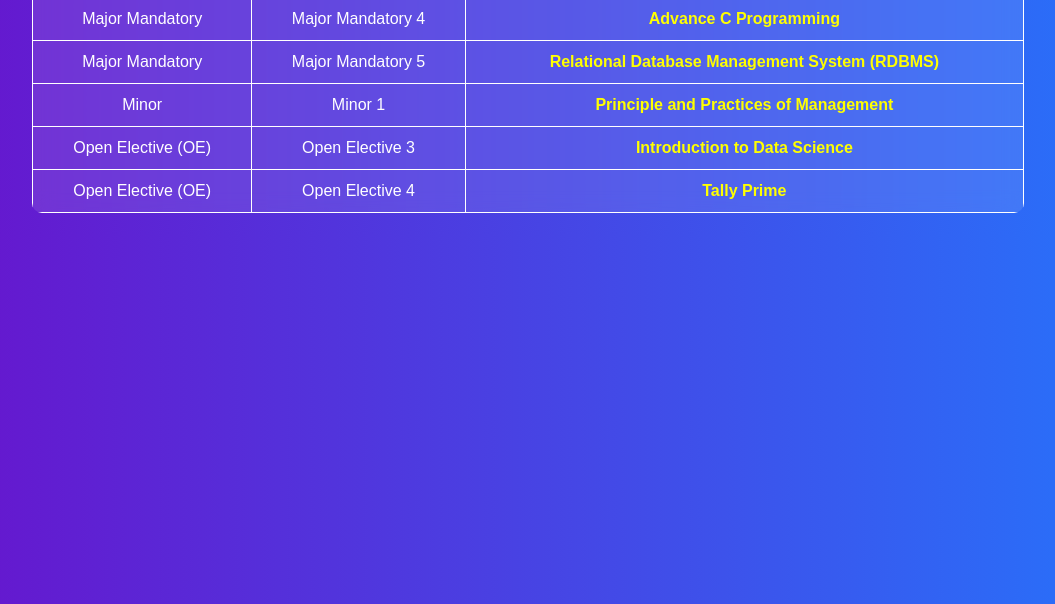
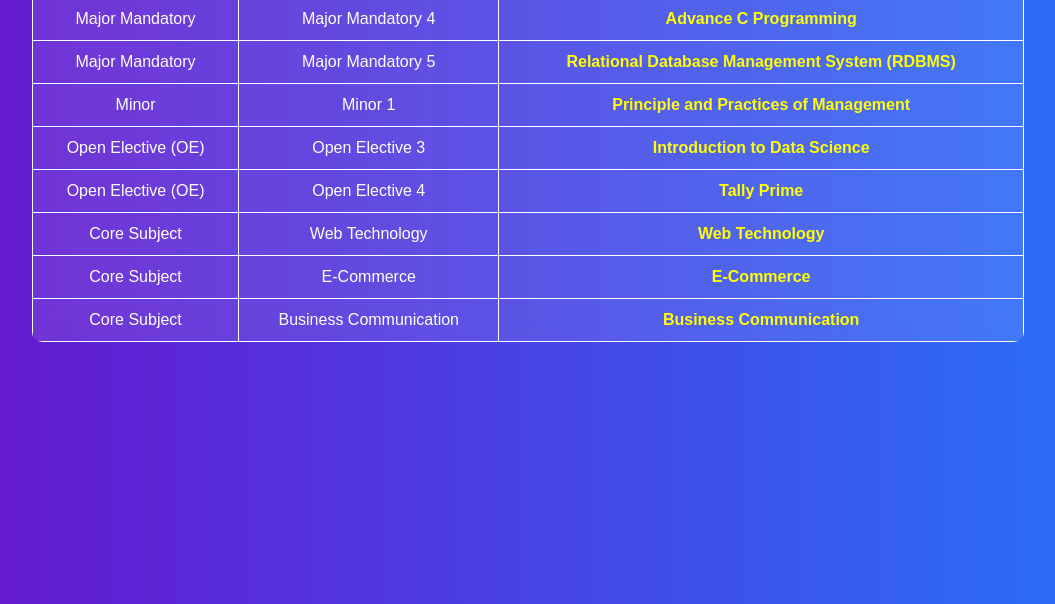
Before and after one commit to Mustafashk786/Sy, a plain HTML site: page index.html in a window 1280 px wide. Shown: the part 196-800 px from the top of the page, without its empty margins (112-1167 px from the left). Drawn offline with Linux system fonts and the light colour scheme; no server answers.

Commit message:
Update index.html

```diff
--- a/index.html
+++ b/index.html
@@ -165,6 +165,10 @@
         <tr><td>Minor</td><td>Minor 1</td><td><a href="management.html">Principle and Practices of Management</a></td></tr>
         <tr><td>Open Elective (OE)</td><td>Open Elective 3</td><td><a href="data_science.html">Introduction to Data Science</a></td></tr>
         <tr><td>Open Elective (OE)</td><td>Open Elective 4</td><td><a href="tally.html">Tally Prime</a></td></tr>
+        <tr><td>Core Subject</td><td>Web Technology</td><td><a href="web-technology.html">Web Technology</a></td></tr>
+<tr><td>Core Subject</td><td>E-Commerce</td><td><a href="e-commerce.html">E-Commerce</a></td></tr>
+<tr><td>Core Subject</td><td>Business Communication</td><td><a href="business-communication.html">Business Communication</a></td></tr>
+
     </table>
 </body>
 </html>
```
